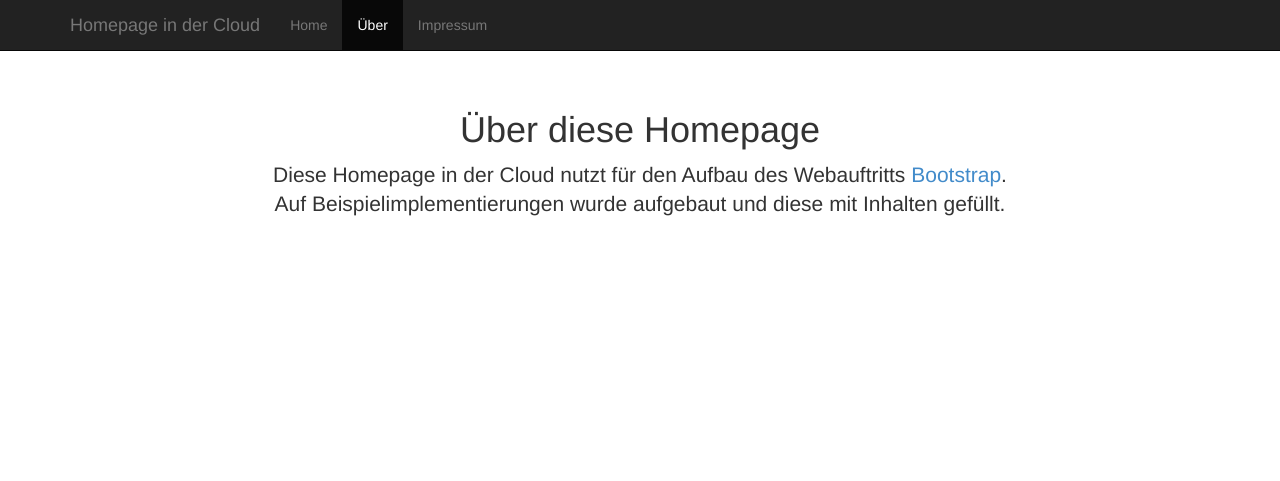
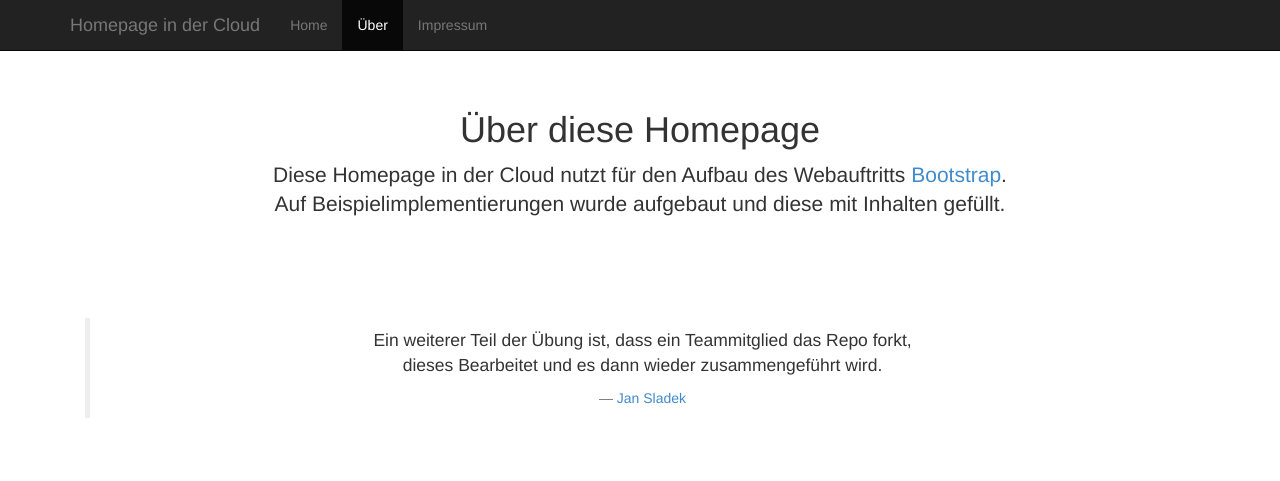
Before and after one commit to jungseba/jungseba, a website: page about.html in a window 1280 px wide. Drawn offline with nearby package versions, Linux system fonts and the light colour scheme; files whose address does not match are found by name.

Commit message:
Added a quote

```diff
--- a/about.html
+++ b/about.html
@@ -57,6 +57,14 @@
         <p class="lead">Diese Homepage in der Cloud nutzt für den Aufbau des Webauftritts <a href="http://getbootstrap.com/">Bootstrap</a>.<br> Auf Beispielimplementierungen wurde aufgebaut und diese mit Inhalten gefüllt.</p>
       </div>
 
+	<div class="starter-template">
+      	<blockquote>
+      		<p>Ein weiterer Teil der Übung ist, dass ein Teammitglied das Repo forkt,
+      		<br/>dieses Bearbeitet und es dann wieder zusammengeführt wird.</p>
+      		<small><a href="http://jansladek.cloudcontrolled.com">Jan Sladek</a></small>
+      	</blockquote>
+      </div>
+
     </div><!-- /.container -->
 
 
```
